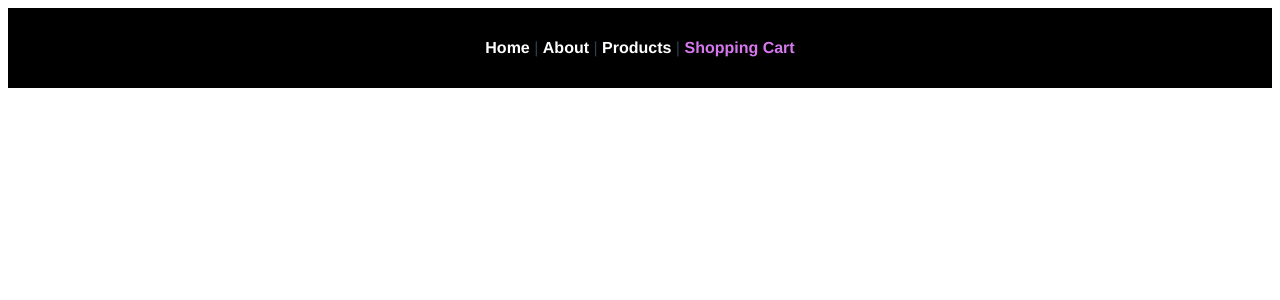
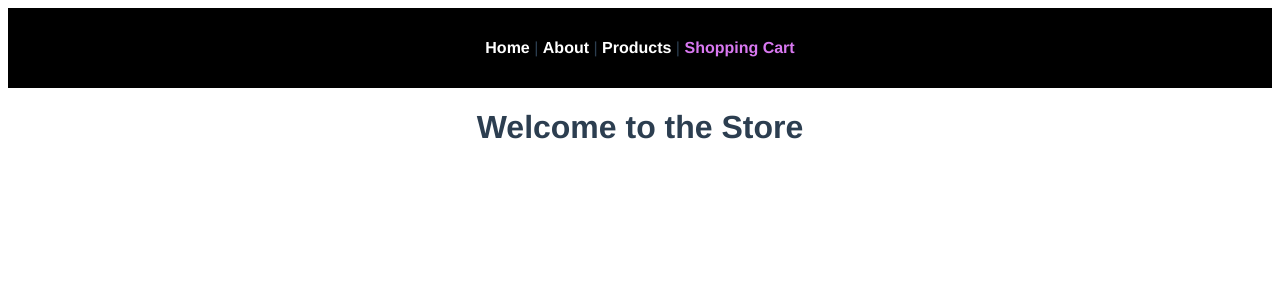
Before and after one commit to singhp1992/old-ecommerce, a Vue app: page /#/cart in a window 1280 px wide. Shown: the top 300 px of the page. Built offline with nearby package versions, Linux system fonts and the light colour scheme.

Commit message:
adding title element to cart page

```diff
--- a/src/views/Cart.vue
+++ b/src/views/Cart.vue
@@ -1,6 +1,7 @@
 // shopping card here
 <template>
   <div class="cart">
+    <Title msg="Welcome to the Store" />
   </div>
 </template>
 
```
